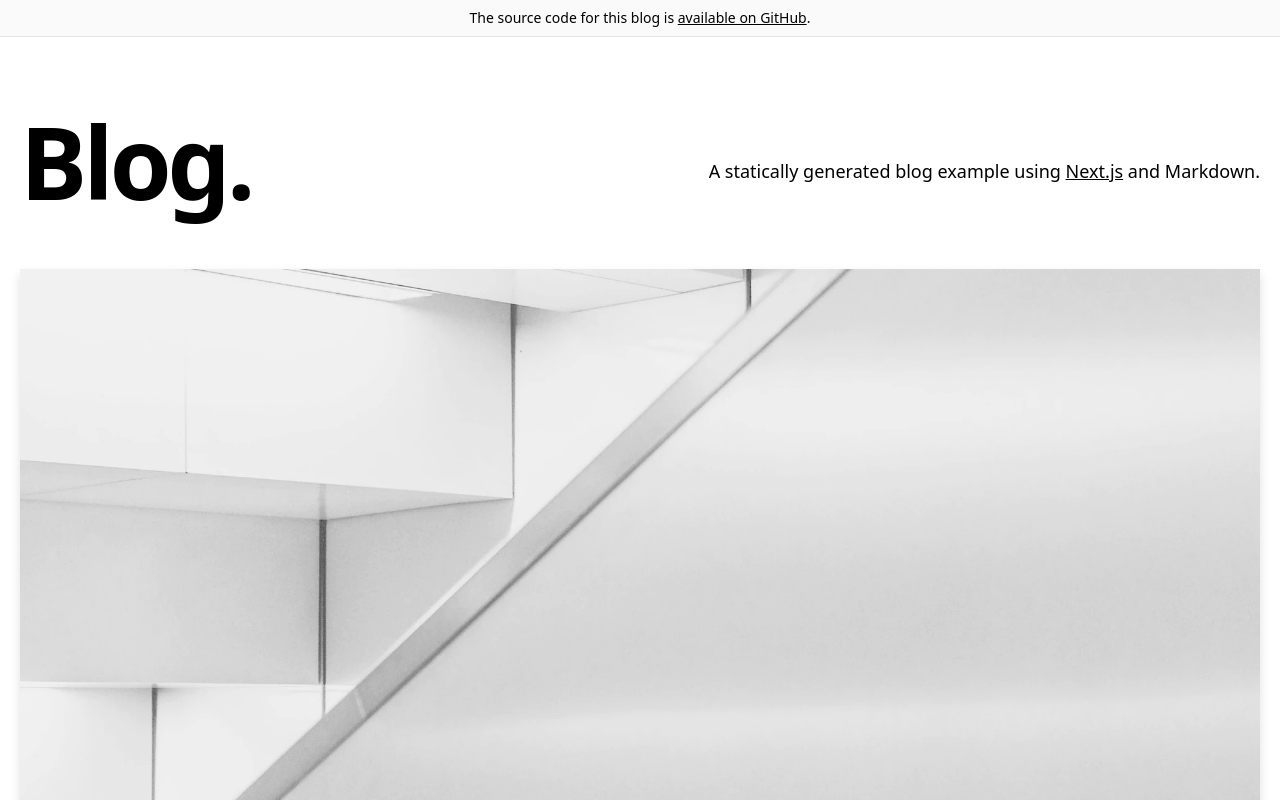
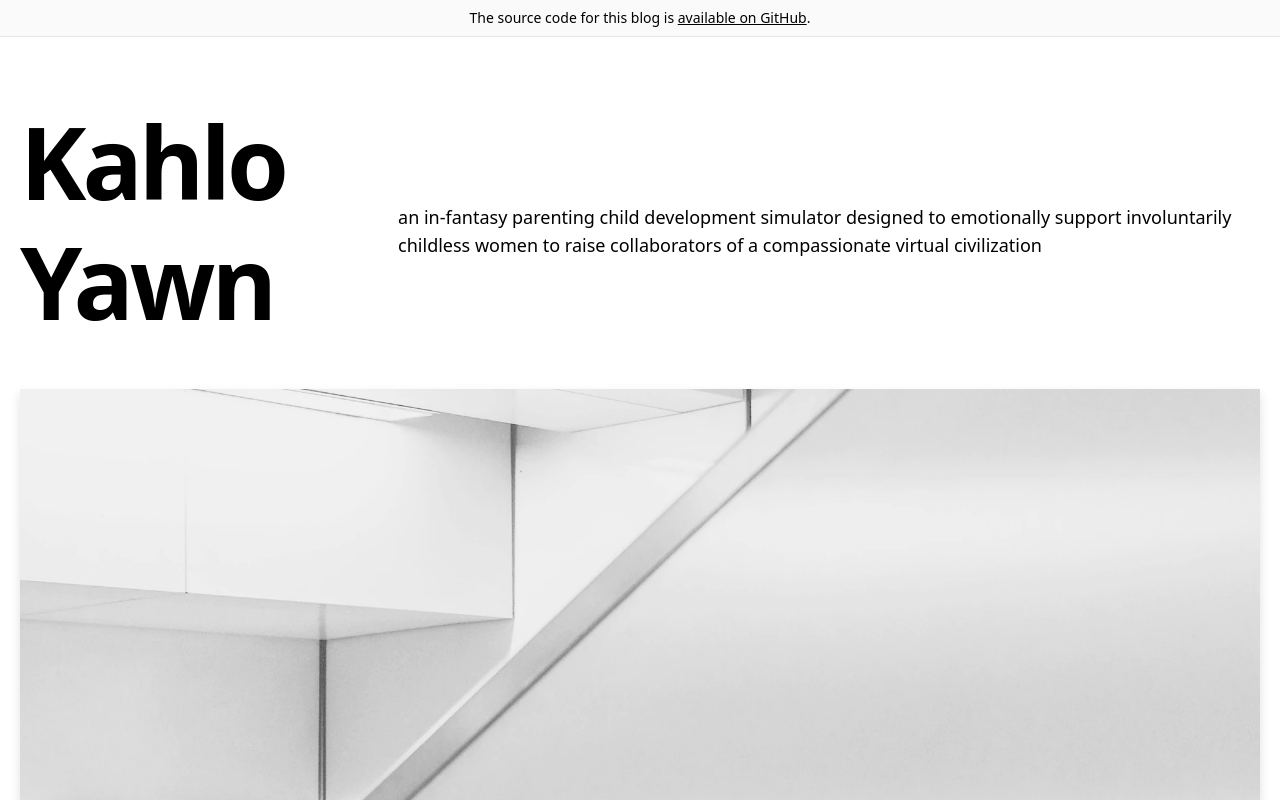
Before and after one commit to Wesxdz/kahlo-yawn, a Next.js app: page / in a window 1280 px wide. Shown: the top 800 px of the page. Built offline with nearby package versions, Linux system fonts and the light colour scheme.

Commit message:
Update blog title

```diff
--- a/components/intro.tsx
+++ b/components/intro.tsx
@@ -4,17 +4,10 @@ const Intro = () => {
   return (
     <section className="flex-col md:flex-row flex items-center md:justify-between mt-16 mb-16 md:mb-12">
       <h1 className="text-5xl md:text-8xl font-bold tracking-tighter leading-tight md:pr-8">
-        Blog.
+        Kahlo Yawn
       </h1>
       <h4 className="text-center md:text-left text-lg mt-5 md:pl-8">
-        A statically generated blog example using{' '}
-        <a
-          href="https://nextjs.org/"
-          className="underline hover:text-blue-600 duration-200 transition-colors"
-        >
-          Next.js
-        </a>{' '}
-        and {CMS_NAME}.
+      an in-fantasy parenting child development simulator designed to emotionally support involuntarily childless women to raise collaborators of a compassionate virtual civilization
       </h4>
     </section>
   )
```
